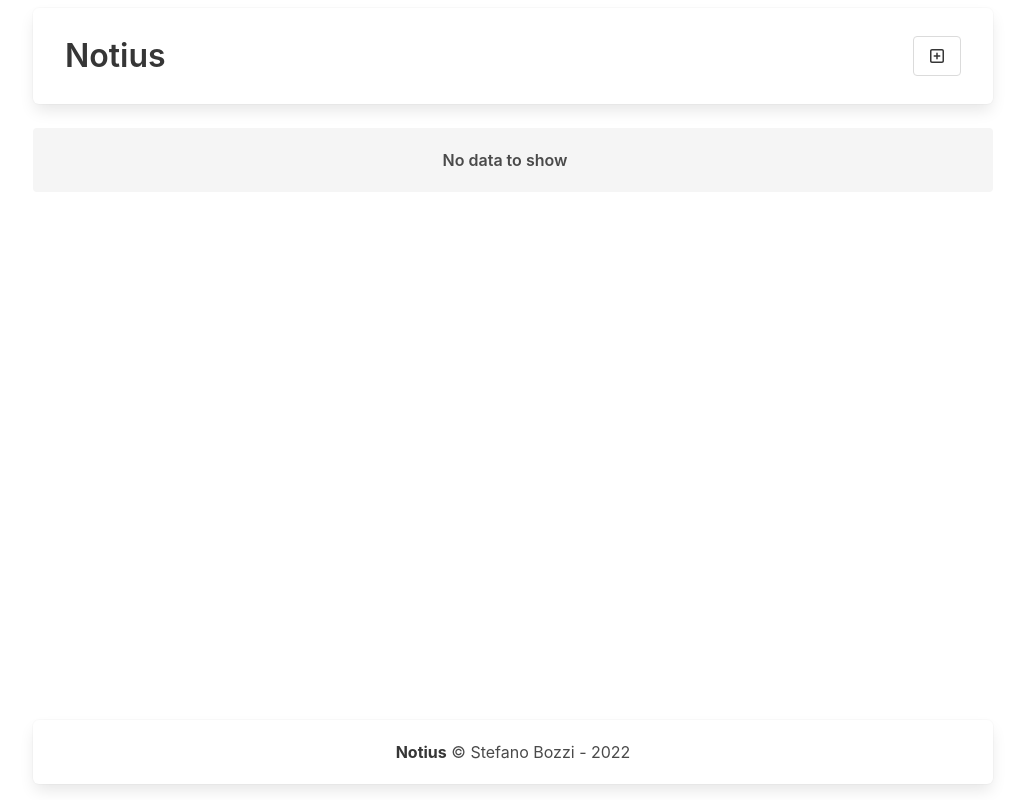
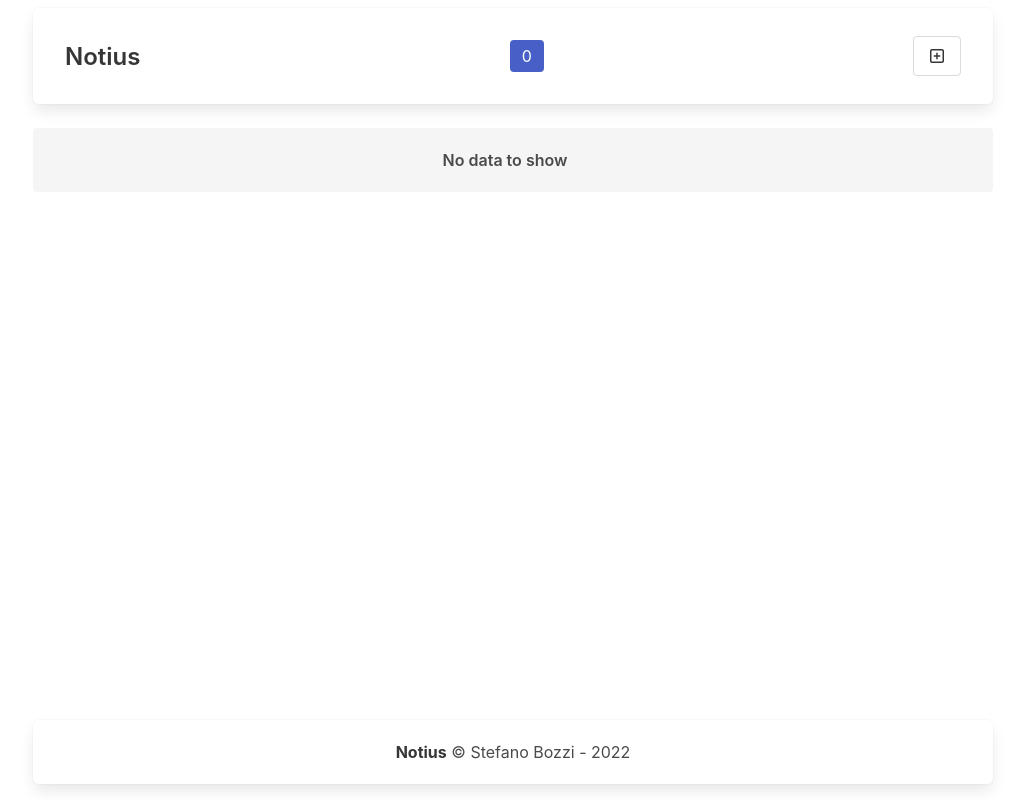
Before and after one commit to oxavibes/take-notes-vue-3, a Vue app: page / in a window 1280 px wide. Shown: the whole page, without its empty margins (127-1152 px from the left). Built offline with nearby package versions, Linux system fonts and the light colour scheme.

Commit message:
add note counter in navbar

```diff
--- a/src/components/layout/NavBar.vue
+++ b/src/components/layout/NavBar.vue
@@ -1,18 +1,20 @@
 <script setup>
 import { ref } from "vue";
-import { useStoreManageNoteModal } from "@/store";
+import { storeToRefs } from "pinia";
+import { useStoreNotes, useStoreManageNoteModal } from "@/store";
 
 const showNavBar = ref(false);
 
 const { openModal } = useStoreManageNoteModal();
 
+const { totalNotesCount } = storeToRefs(useStoreNotes());
 </script>
 
 <template>
   <nav class="navbar" role="navigation" aria-label="main navigation">
     <div class="navbar-brand">
       <div class="navbar-item">
-        <h1 class="title is-3">Notius</h1>
+        <h1 class="title is-4">Notius</h1>
       </div>
 
       <a
@@ -31,6 +33,12 @@ const { openModal } = useStoreManageNoteModal();
     </div>
 
     <div id="navbarBasic" class="navbar-menu" :class="showNavBar ? 'is-active' : ''">
+      <div class="navbar-start ml-auto mr-0">
+        <div class="navbar-item">
+          <span class="tag is-link is-medium">{{ totalNotesCount }}</span>
+        </div>
+      </div>
+
       <div class="navbar-end">
         <div class="navbar-item">
           <div class="buttons">
```
